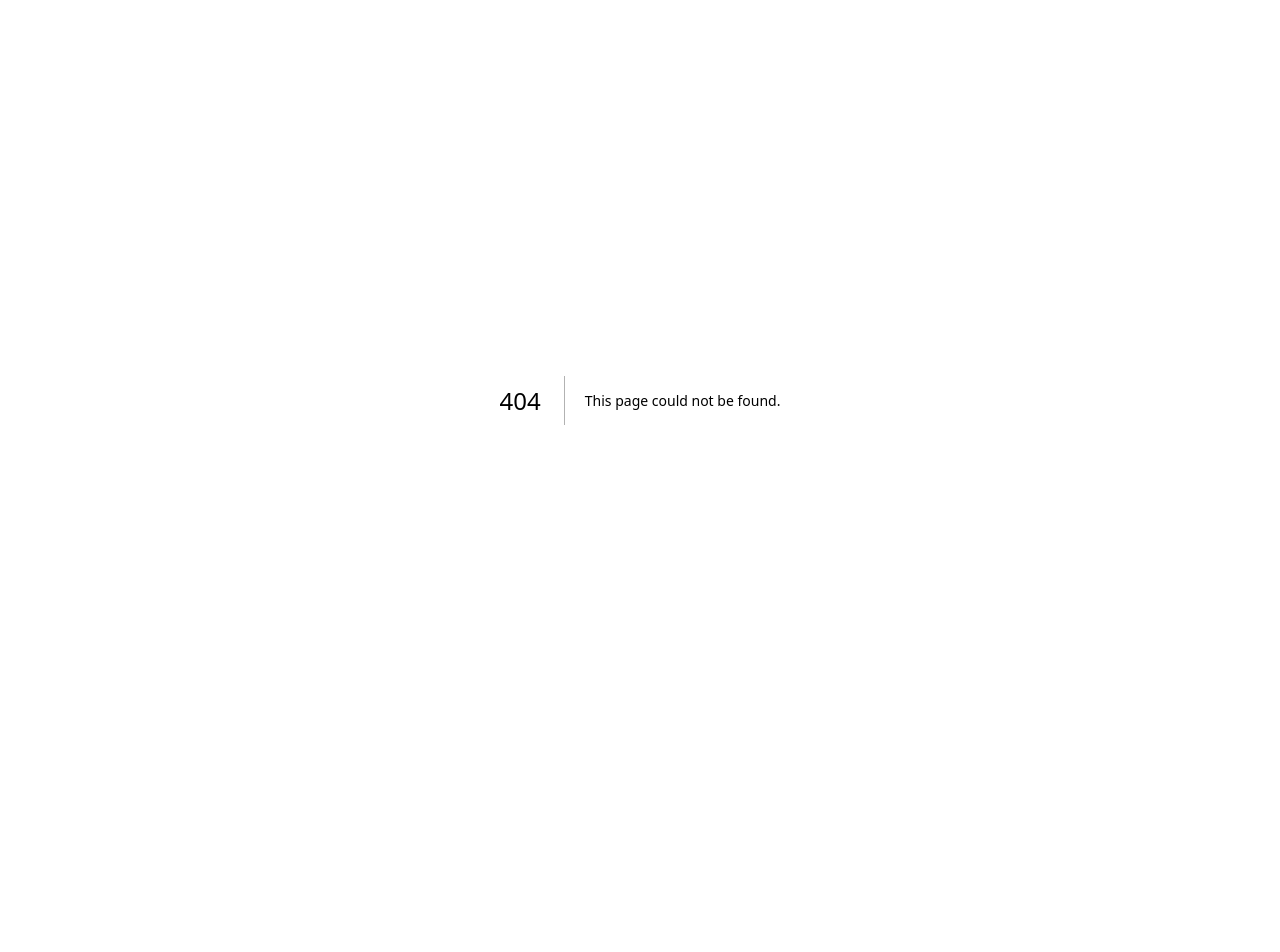
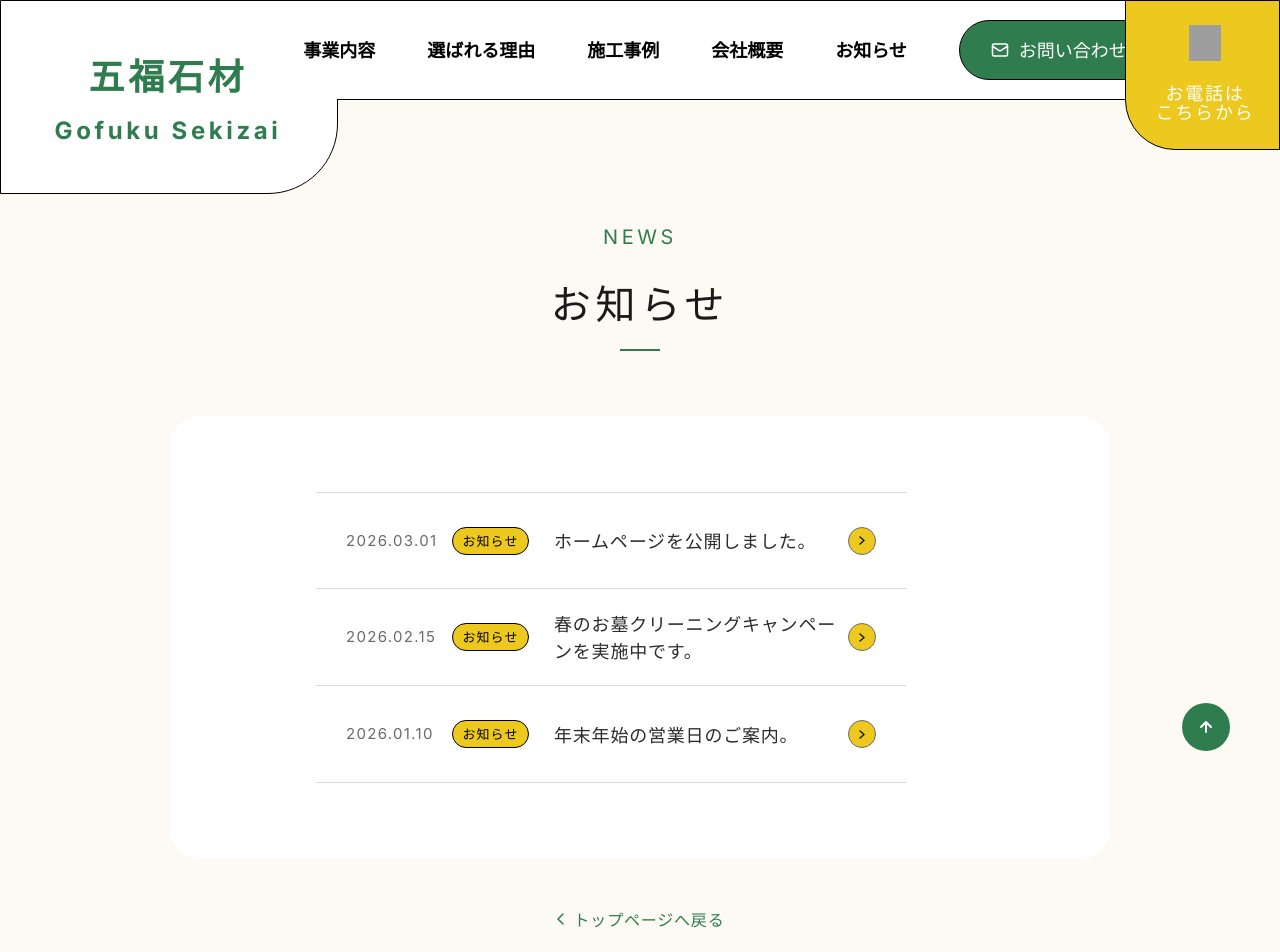
Before and after one commit to jyunnnji/gofuku-sekizai-hp, a Next.js app: page /news in a window 1280 px wide. Before the commit this address had no page. Shown: the top 952 px of the page. Before the commit the page ends 800 px from the top, so only its background shows below. Built offline with nearby package versions, Linux system fonts and the light colour scheme; grey boxes are pictures that could not be loaded.

Commit message:
お知らせ一覧画面作成

```diff
--- /dev/null
+++ b/app/news/page.tsx
@@ -0,0 +1,115 @@
+import Header from "@/components/Header";
+import Footer from "@/components/Footer";
+import Link from "next/link";
+import { newsItems } from "@/lib/newsData";
+
+function ArrowIcon() {
+  return (
+    <svg width="6" height="9" viewBox="0 0 6 9" fill="none">
+      <path d="M1 1L5 4.5L1 8" stroke="currentColor" strokeWidth="1.5" strokeLinecap="round" strokeLinejoin="round" />
+    </svg>
+  );
+}
+
+export default function NewsListPage() {
+  return (
+    <>
+      <Header />
+      <main className="bg-[#fcfaf2] pt-[100px]">
+        <div className="max-w-[1440px] mx-auto px-[170px] pt-[125px] pb-[120px]">
+
+          {/* NEWS label */}
+          <p
+            className="text-center text-[20px] text-[#2f7d4e] tracking-[3.6px] uppercase leading-[24px] mb-[24px]"
+            style={{ fontFamily: "var(--font-inter)" }}
+          >
+            NEWS
+          </p>
+
+          {/* Heading */}
+          <div className="flex flex-col items-center mb-[65px]">
+            <h1
+              className="text-[40px] font-medium text-[#1a1a1a] tracking-[4.8px] leading-[64px]"
+              style={{ fontFamily: "var(--font-inter), var(--font-noto-sans-jp)" }}
+            >
+              お知らせ
+            </h1>
+            <div className="w-[40px] h-[2px] bg-[#2f7d4e] mt-3" />
+          </div>
+
+          {/* News list card */}
+          <div className="bg-white rounded-[30px] overflow-hidden pt-[76px] pb-[76px]">
+            {newsItems.map((item, i) => (
+              <div key={item.slug} className="flex pl-[176px] pr-[174px]">
+                <Link
+                  href={`/news/${item.slug}`}
+                  className={`group flex items-center w-full h-[97px] border-[#d9d9d9] hover:bg-[#f9f9f9] transition-colors mx-[-30px] px-[30px] ${
+                    i === 0 ? "border-t border-b" : "border-b"
+                  }`}
+                >
+                  {/* Date */}
+                  <span
+                    className="text-[15px] text-[#6b6b6b] tracking-[1.3px] leading-[26px] whitespace-nowrap w-[102px] shrink-0"
+                    style={{ fontFamily: "var(--font-inter)" }}
+                  >
+                    {item.date}
+                  </span>
+
+                  {/* Category badge */}
+                  <span className="ml-[4px] bg-[#edc920] border border-black rounded-full h-[28px] w-[77px] flex items-center justify-center shrink-0">
+                    <span
+                      className="text-[13px] text-black tracking-[1.1px] leading-[22px]"
+                      style={{ fontFamily: "var(--font-noto-sans-jp)" }}
+                    >
+                      {item.category}
+                    </span>
+                  </span>
+
+                  {/* Title */}
+                  <span
+                    className="ml-[25px] text-[18px] text-[#2c2c2c] tracking-[0.8px] leading-[27px] flex-1"
+                    style={{ fontFamily: "var(--font-noto-sans-jp)" }}
+                  >
+                    {item.title}
+                  </span>
+
+                  {/* Arrow */}
+                  <div className="shrink-0 w-[28px] h-[28px] rounded-full bg-[#edc920] border border-[#6d6c6a] flex items-center justify-center transition-colors group-hover:bg-[#d4b31e] text-[#1a1a1a] group-hover:text-white">
+                    <ArrowIcon />
+                  </div>
+                </Link>
+              </div>
+            ))}
+          </div>
+
+          {/* Back to top */}
+          <div className="flex justify-center mt-[48px]">
+            <Link
+              href="/#news"
+              className="inline-flex items-center gap-[10px] text-[16px] text-[#2f7d4e] hover:text-[#235e3a] tracking-[0.8px] transition-colors"
+              style={{ fontFamily: "var(--font-noto-sans-jp)" }}
+            >
+              <svg width="8" height="12" viewBox="0 0 8 12" fill="none">
+                <path d="M7 1L2 6L7 11" stroke="currentColor" strokeWidth="1.5" strokeLinecap="round" strokeLinejoin="round" />
+              </svg>
+              トップページへ戻る
+            </Link>
+          </div>
+
+        </div>
+      </main>
+      <Footer />
+
+      {/* Back to top button */}
+      <Link
+        href="#top"
+        className="fixed bottom-[49px] right-[50px] z-50 w-[48px] h-[48px] rounded-full bg-[#2f7d4e] flex items-center justify-center hover:bg-[#235e3a] transition-colors"
+        aria-label="ページ上部へ戻る"
+      >
+        <svg width="20" height="20" viewBox="0 0 20 20" fill="none">
+          <path d="M10 15V5M10 5L5 10M10 5L15 10" stroke="white" strokeWidth="2" strokeLinecap="round" strokeLinejoin="round" />
+        </svg>
+      </Link>
+    </>
+  );
+}
--- a/components/News.tsx
+++ b/components/News.tsx
@@ -91,7 +91,7 @@ export default function News() {
         {/* もっと見る button — top=685px (643+42=685), right-aligned */}
         <div className="flex justify-end mt-[42px] pr-[29px]">
           <Link
-            href="#news-all"
+            href="/news"
             className="group inline-flex items-center gap-[13px] bg-[#edc920] border border-black rounded-full pl-[29px] pr-[25px] h-[44px] hover:bg-[#d4b31e] transition-colors"
           >
             <span
```
